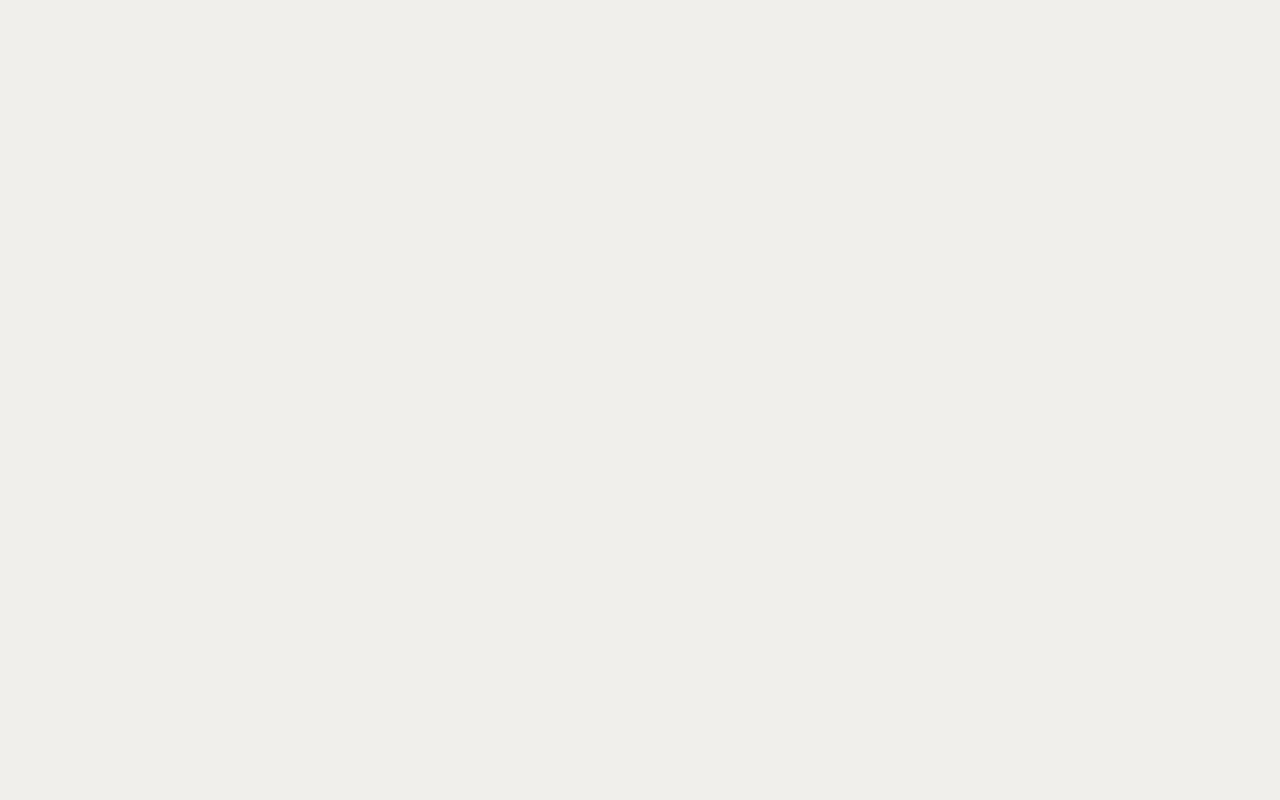
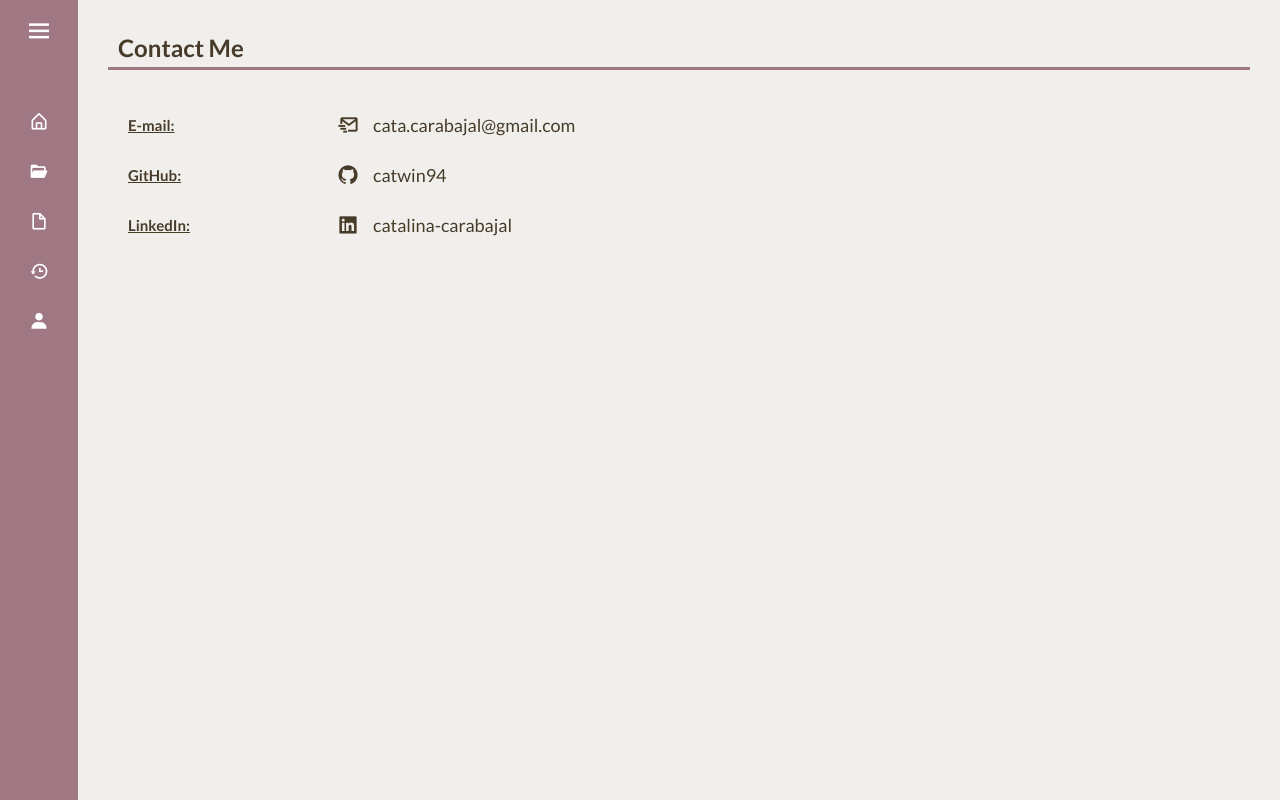
Before and after one commit to catwin94/catwin94.github.io, a React (Create React App) app: page /contactMe in a window 1280 px wide. Built offline with nearby package versions, Linux system fonts and the light colour scheme.

Commit message:
links/router, contact section, cv in pdf

```diff
--- a/src/App.js
+++ b/src/App.js
@@ -1,38 +1,14 @@
-// import logo from "./logo.svg";
-// import "./App.css";
-
-// function App() {
-//   return (
-//     <div className="App">
-//       <header className="App-header">
-//         {/* <img src={logo} className="App-logo" alt="logo" /> */}
-//         <p>
-//           Edit <code>src/App.js</code> and save to reload.
-//         </p>
-//         <a
-//           className="App-link"
-//           href="https://reactjs.org"
-//           target="_blank"
-//           rel="noopener noreferrer"
-//         >
-//           Learn React
-//         </a>
-//       </header>
-//     </div>
-//   );
-// }
-
-// export default App;
-
 import React from "react";
-import { HashRouter, BrowserRouter, Switch, Route } from "react-router-dom";
+import { BrowserRouter, Switch, Route } from "react-router-dom";
 import Home from "./components/Home";
+import ContactMe from "./components/ContactMe.jsx";
 
 const App = () => {
   return (
     <BrowserRouter>
       <Switch>
         <Route exact path="/" component={Home} />
+        <Route exact path="/contactMe" component={ContactMe} />
       </Switch>
     </BrowserRouter>
   );
--- /dev/null
+++ b/src/assets/styles/contactMe.scss
@@ -0,0 +1,64 @@
+@import "./variables.scss";
+
+.contactContainer {
+  display: flex;
+  flex-direction: column;
+  // justify-content: center;
+  // align-items: center;
+  // border: blueviolet 2px solid;
+  margin: 2rem;
+  padding: 1rem;
+}
+
+.contact {
+  // border: 2px solid lime;
+  margin-bottom: 3rem;
+  & h1 {
+    font-size: 2.4rem;
+    line-height: 3.5rem;
+    padding: 0 2px 2px 10px;
+    border-bottom: solid 3px $dpink;
+    // margin-bottom: 0.1rem;
+  }
+
+  & p {
+    font-size: medium;
+  }
+}
+
+.listContainer {
+  // border: red 2px solid;
+
+  & ul {
+    list-style: none;
+
+    & li {
+      display: flex;
+      flex-direction: row;
+      align-items: center;
+
+      & h2 {
+        margin-right: 1.5rem;
+        width: 20rem;
+        text-decoration: underline;
+        padding-left: 2rem;
+      }
+
+      & a {
+        display: flex;
+        flex-direction: row;
+        align-items: center;
+        font-size: 1.8rem;
+        text-decoration: none;
+        color: $brown;
+        & i {
+          font-size: 2.3rem;
+          width: 50px;
+          height: 50px;
+          line-height: 50px;
+          text-align: center;
+        }
+      }
+    }
+  }
+}
--- a/src/assets/styles/home.scss
+++ b/src/assets/styles/home.scss
@@ -12,6 +12,11 @@
 
 .homeContent {
   width: calc(100vw - 78px);
+
+  // display: flex;
+  // flex-direction: column;
+  // justify-content: center;
+  // align-items: center;
 }
 
 //Usando grid
@@ -42,6 +47,7 @@
   justify-content: space-around;
   align-items: center;
   height: 100vh;
+  width: 100%;
   // transition: all 0.5s ease;
 
   & img {
@@ -73,6 +79,7 @@
 
 .aboutContainer {
   display: flex;
+  width: 100%;
   // border: 2px pink solid;
   justify-content: center;
   padding: 4rem;
--- a/src/assets/styles/sidebar.scss
+++ b/src/assets/styles/sidebar.scss
@@ -93,6 +93,8 @@
         width: 122px;
         background: $white;
         line-height: 35px;
+        font-weight: bold;
+        font-size: 1.3rem;
         text-align: center;
         box-shadow: 0 5px 10px rgba(0, 0, 0, 0.2);
         transition: 0s;
--- /dev/null
+++ b/src/components/ContactMe.jsx
@@ -0,0 +1,51 @@
+import React from "react";
+import Sidebar from "./Sidebar.jsx";
+import "../assets/styles/contactMe.scss";
+import "../assets/styles/home.scss";
+
+const ContactMe = () => {
+  return (
+    <div className="mainContainer">
+      <Sidebar />
+      <div className="homeContent">
+        <div className="contactContainer">
+          <div className="contact">
+            <h1>Contact Me</h1>
+            {/* <p>I am available for hire</p> */}
+          </div>
+
+          <div className="listContainer">
+            <ul>
+              <li>
+                <h2>E-mail:</h2>
+                <a href="mailto:cata.carabajal@gmail.com">
+                  <i class="bx bx-mail-send"></i>
+                  <p>cata.carabajal@gmail.com</p>
+                </a>
+              </li>
+              <li>
+                <h2>GitHub:</h2>
+                <a href="https://github.com/catwin94" target="_blank">
+                  <i class="bx bxl-github"></i>
+                  <p>catwin94</p>
+                </a>
+              </li>
+              <li>
+                <h2>LinkedIn:</h2>
+                <a
+                  href="https://www.linkedin.com/in/catalina-carabajal/"
+                  target="_blank"
+                >
+                  <i class="bx bxl-linkedin-square"></i>
+                  <p>catalina-carabajal</p>
+                </a>
+              </li>
+            </ul>
+          </div>
+        </div>
+      </div>
+    </div>
+  );
+};
+
+export default ContactMe;
--- a/src/components/Home.jsx
+++ b/src/components/Home.jsx
@@ -5,12 +5,37 @@ import Sidebar from "./Sidebar.jsx";
 import "../assets/styles/App.scss";
 import "../assets/styles/home.scss";
 
+const homeData = {
+  about: [
+    "I am a Nuclear Engineer willing to change my carreer focus to web development. I have almost 3 year experience working with C++ for the development of a Monte Carlo code.",
+    "Working in that area I realized I liked a lot programming and not so much research and physics, for what I started studying Front-End development using ReactJS, JavaScript, HTML, CSS, etc to become a Full-Stack developer.",
+    "I enjoyed a lot the courses about web development and I feel very motivated to keep learning both Front-End and Back-End skills.",
+    "I am currently looking for jobs on that area. I speak spanish (native), english (advanced) and some french.",
+  ],
+  education: [],
+  work: [],
+  languages: ["Spanish(native)", "English(advanced)", "French(begginer)"],
+  programing: ["C++", "Python", "JavaScript", "Matlab"],
+  web: ["HTML", "CSS", "SASS", "React JS", "Redux", "JSon"],
+  dataScience: ["Pandas", "Numpy", "MatplotLib"],
+  otherPrograming: [
+    "Git",
+    "Unix",
+    "Tripoli-4",
+    "RELAP",
+    "Autodesk - AutoCAD 2D",
+    "MCNP - Los Alamos National Lab",
+    "Mathcad PTC",
+    "GammaVision (Gamma Spectroscopy)",
+  ],
+};
+
 const Home = () => {
   return (
     <div className="mainContainer">
       {/* <div className="sidebarContent"></div>
       <div className="homeContent"></div> */}
-      <Sidebar photo={perfilImg} />
+      <Sidebar />
 
       <div className="homeContent">
         <div className="presentationContainer">
@@ -18,13 +43,19 @@ const Home = () => {
             <h2>Hi! My name is Catalina</h2>
             <p>Nuclear Engineer | Web Developer</p>
             <div className="redes">
-              <a href="https://www.linkedin.com/in/catalina-carabajal/">
+              <a
+                href="https://www.linkedin.com/in/catalina-carabajal/"
+                target="_blank"
+              >
                 <i class="bx bxl-linkedin-square"></i>
               </a>
-              <a href="https://github.com/catwin94">
+              <a href="https://github.com/catwin94" target="_blank">
                 <i class="bx bxl-github"></i>
               </a>
-              <a href="https://www.instagram.com/catacarabajal/?hl=es">
+              <a
+                href="https://www.instagram.com/catacarabajal/?hl=es"
+                target="_blank"
+              >
                 <i class="bx bxl-instagram-alt"></i>
               </a>
             </div>
@@ -35,25 +66,9 @@ const Home = () => {
         <section className="aboutContainer">
           <div className="about">
             <h3>About Me</h3>
-            <p>
-              I am a Nuclear Engineer willing to change my carreer focus to web
-              development. I have almost 3 year experience working with C++ for
-              the development of a Monte Carlo code.
-            </p>
-            <p>
-              Working in that area I realized I liked a lot programming and not
-              so much research and physics, for what I started studying
-              Front-End development using ReactJS, JavaScript, HTML, CSS, etc to
-              become a Full-Stack developer.
-            </p>
-            <p>
-              I enjoyed a lot the courses about web development and I feel very
-              motivated to keep learning both Front-End and Back-End skills.
-            </p>
-            <p>
-              I am currently looking for jobs on that area. I speak spanish
-              (native), english (advanced) and some french.
-            </p>
+            {homeData.about.map((text) => (
+              <p>{text}</p>
+            ))}
           </div>
         </section>
       </div>
--- a/src/components/Sidebar.jsx
+++ b/src/components/Sidebar.jsx
@@ -1,7 +1,9 @@
 import React, { useState } from "react";
+import { Link } from "react-router-dom";
 import "../assets/styles/sidebar.scss";
+import cvPdf from "../assets/others/Resume_Catalina.pdf";
 
-const Sidebar = (props) => {
+const Sidebar = () => {
   const [sideBar, setSideBar] = useState(false);
 
   return (
@@ -21,6 +23,13 @@ const Sidebar = (props) => {
         </div>
         <ul className="nav_list">
           <li>
+            <Link to="/">
+              <i class="bx bx-home-alt"></i>
+              <span className="links_name">Home</span>
+            </Link>
+            <span className="tooltip">Home</span>
+          </li>
+          <li>
             <a href="/">
               <i class="bx bxs-folder-open"></i>
               <span className="links_name">Portfolio</span>
@@ -28,7 +37,7 @@ const Sidebar = (props) => {
             <span className="tooltip">Portfolio</span>
           </li>
           <li>
-            <a href="/">
+            <a href={cvPdf} target="_blank">
               <i class="bx bx-file-blank"></i>
               <span className="links_name">CV</span>
             </a>
@@ -41,6 +50,13 @@ const Sidebar = (props) => {
             </a>
             <span className="tooltip">Time Line</span>
           </li>
+          <li>
+            <Link to="/contactMe">
+              <i class="bx bxs-user"></i>
+              <span className="links_name">Contact me</span>
+            </Link>
+            <span className="tooltip">Contact me</span>
+          </li>
         </ul>
       </div>
     </div>
```
Also changed, not shown: 1 other file (tests, documents, lock files or other folders).
